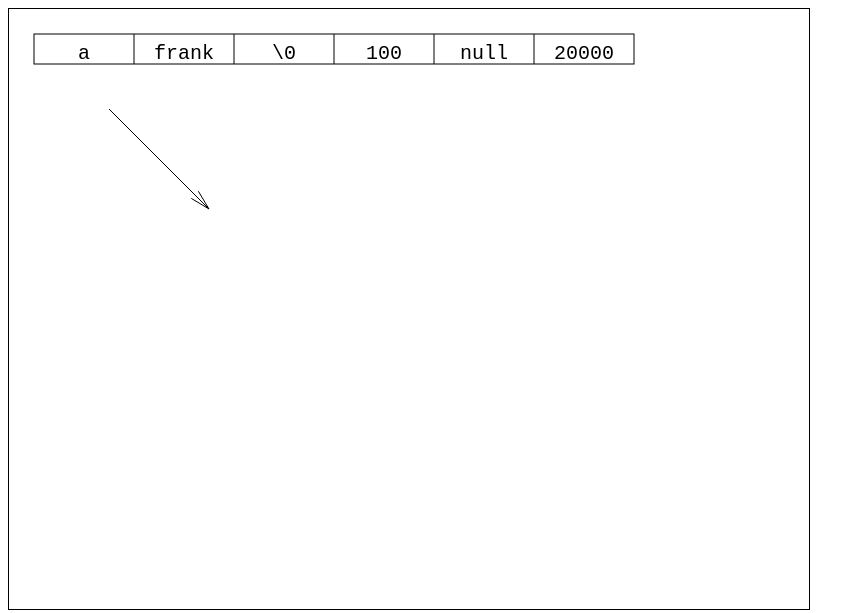
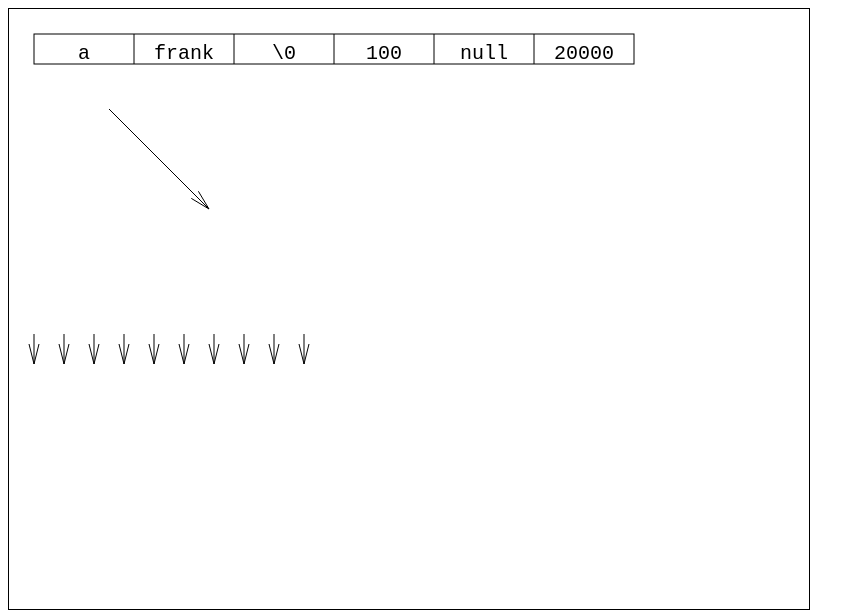
Before and after one commit to flsafe/dsDraw.js, a plain HTML site: page index2.html in a window 1280 px wide. Shown: the whole page, without its empty margins (0-865 px from the left). Drawn offline with Linux system fonts and the light colour scheme.

Commit message:
Add arrowStippleDrawer

```diff
--- a/dsDraw2.js
+++ b/dsDraw2.js
@@ -13,7 +13,6 @@ var arrayDrawer = function(spec){
   var arrayHeight = 30
   var pixelsPerChar = 20
   var fontSize = 20
-
 
   var draw = function(array, ctx){
     initialize(array, ctx)
@@ -114,7 +113,11 @@ var arrayDrawer = function(spec){
 
 
 var lineDrawer = function(spec){
+  spec = spec || {}
   var that = {}
+
+  initialize()
+  function initialize(){}
 
   var draw = function(from, to, ctx){
     ctx.save()
@@ -154,13 +157,6 @@ var arrowDrawer = function(spec){
     ctx.restore()
   }
   that.draw = draw
-
-  var drawStiple = function(space, count, ctx){
-    ctx.save()
-     return 0
-   ctx.restore()
-  }
-  that.drawStiple = drawStiple
 
   function initialize(tail, point, ctx){
     arrow.head = {}
@@ -202,6 +198,34 @@ var arrowDrawer = function(spec){
  return that
 }
 
+var arrowStippleDrawer = function(spec){
+  spec = spec || {}
+  var that = {}
+
+  var arrowHeight = 30
+  var spaceBetween = 30
+  var arrow
+  initialize()
+
+  function initialize(){
+    arrowHeight = spec.arrowHeight || arrowHeight
+    spaceBetween = spec.spaceBetween || spaceBetween
+    arrow = arrowDrawer(spec)
+  }
+
+  var draw= function(count, ctx){
+    ctx.save()
+      var curr = dsDraw.startPosition
+       for(i = 0 ; i < count ; i++){
+        arrow.draw(curr, {x: curr.x, y: curr.y + arrowHeight}, ctx)
+        ctx.translate(spaceBetween, 0);
+       }
+    ctx.restore()
+  }
+  that.draw= draw
+
+  return that
+}
 
 var Vect = {
   mult: function(v, m){
--- a/index2.html
+++ b/index2.html
@@ -24,6 +24,12 @@
 
             arrow = arrowDrawer({})
             arrow.draw({x: 100, y: 100}, {x: 200, y: 200}, ctx)
+
+            ctx.translate(0, 300)
+
+            arrowStipple = arrowStippleDrawer()
+            arrowStipple.draw(10, ctx)
+
           ctx.restore()
         }
       }
```
